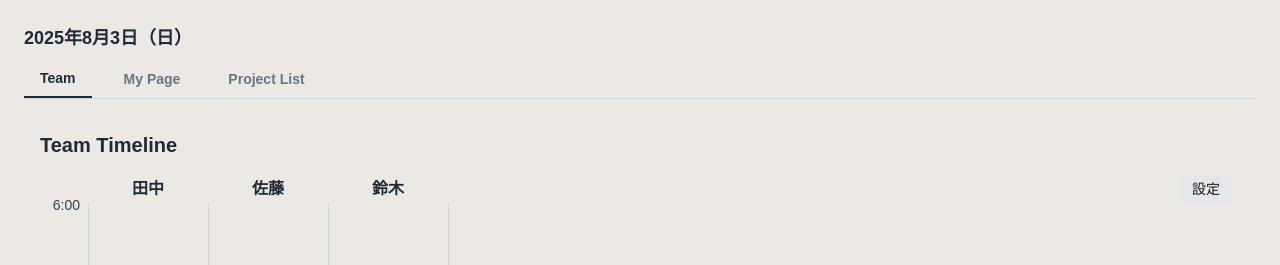
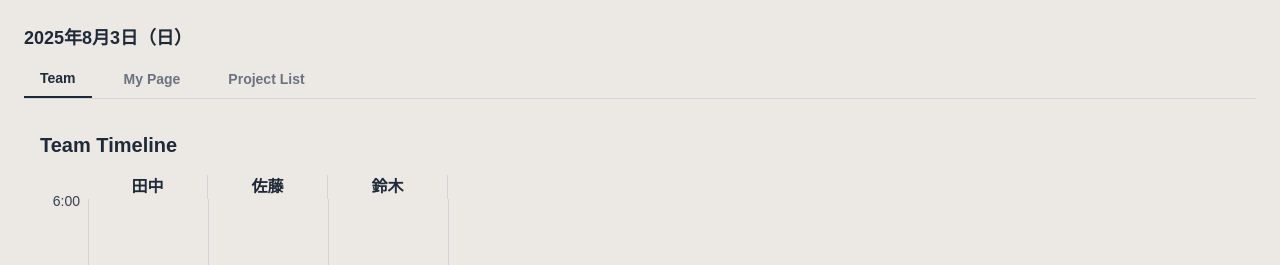
Before and after one commit to KatsumaKawamura/orgnest, a Next.js app: page /schedule in a window 1280 px wide. Both pictures are taken after a click on the button "Team". Shown: the top 265 px of the page. Built offline with nearby package versions, Linux system fonts and the light colour scheme.

Commit message:
タイムラインをCSS Grid化して列ズレ解消、内部の縦スクロールを無効化

```diff
--- a/components/schedule/timeline/TimelineView.tsx
+++ b/components/schedule/timeline/TimelineView.tsx
@@ -1,9 +1,8 @@
 "use client";
 import TimelineGrid from "./TimelineGrid";
 import TimelineBar from "./TimelineBar";
-import TimelineHeader from "./TimelineHeader";
 import { sampleMembers, sampleSchedules } from "./sampleData";
-import { Schedule } from "@/types/schedule"; // 共通型をインポート
+import { Schedule } from "@/types/schedule";
 import { assignSlots } from "@/utils/scheduleUtils";
 
 export default function TimelineView() {
@@ -18,14 +17,29 @@ export default function TimelineView() {
   const slottedSchedules: Schedule[] = assignSlots(schedules);
 
   return (
-    <div className="relative">
-      <TimelineHeader
-        members={members}
-        memberColumnWidth={memberColumnWidth}
-        onSettingsClick={() => alert("設定ボタンクリック！")}
-      />
-      <div className="flex">
+    <div className="overflow-x-auto overflow-y-hidden">
+      <div
+        className="grid min-w-max"
+        style={{
+          gridTemplateColumns: `48px repeat(${members.length}, ${memberColumnWidth}px)`,
+        }}
+      >
+        {/* 1行目: ヘッダー（時間ラベル列 + メンバー名） */}
+        <div></div>
+        {members.map((m) => (
+          <div
+            key={m.id}
+            className="text-center font-semibold text-gray-800 border-r border-gray-300"
+          >
+            {m.name}
+          </div>
+        ))}
+
+        {/* 2行目: タイムライン（時間ラベル + グリッド + バー） */}
+        <div className="col-span-full relative flex">
+          {/* 左端：時間ラベル分のスペース */}
           <div style={{ width: "48px" }} />
+          {/* タイムライン本体 */}
           <div className="relative">
             <TimelineGrid
               startHour={startHour}
@@ -47,5 +61,6 @@ export default function TimelineView() {
           </div>
         </div>
       </div>
+    </div>
   );
 }
```
Lines whose indentation alone changed are shown as unchanged.
